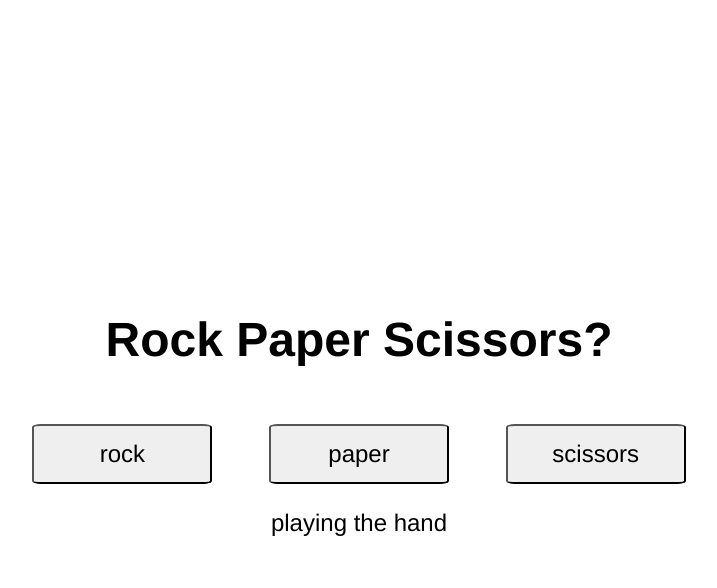
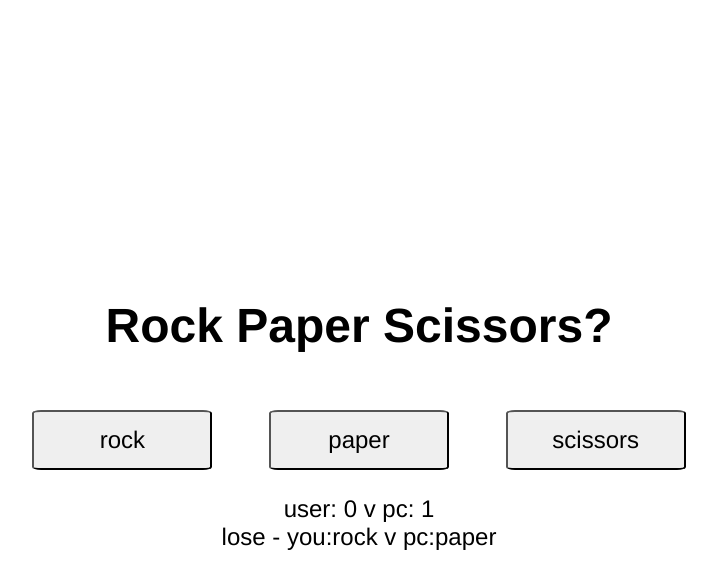
Before and after one commit to Dechol/rpsjs, a plain HTML site: page index.html in a window 1280 px wide. Both pictures are taken after a click on the button "rock". Shown: the whole page, without its empty margins (281-998 px from the left). Drawn offline with Linux system fonts and the light colour scheme.

Commit message:
results log and score

```diff
--- a/index.html
+++ b/index.html
@@ -20,6 +20,7 @@
     <button class= "paper" >paper</button>
     <button class="scissors" >scissors</button>
   </Div>
+  <div class="score"></div>
   <div class="output"></div>
 
 </body>
--- a/script.js
+++ b/script.js
@@ -1,75 +1,72 @@
-//simple rps
-//user hand
-//pc hand
-//compare hands
-//display winner
-//playrounds
-
-//choose number of rounds
-//link game to DOM
-//show output
-
-//let rockbutton = document.querySelector('.rock')
 const buttons = document.querySelectorAll('button')
 const output = document.querySelector('.output')
+const score = document.querySelector('.score')
+
 
 buttons.forEach((button)=>{
     button.addEventListener('click', () => {
         //console.log(button.innerHTML)
         playhand(button.innerHTML)
-        output.innerHTML = 'playing the hand'
     })
 })
 
-// rockbutton.addEventListener('click', () =>{
-//     alert('hellow world')
-// })
+function playhand(buttonpress){
+    userchoice = buttonpress
+    pcchoice = getpcchoice()
+    winner = whowins()
+    const div = document.createElement('div')
+    div.textContent = `${winner} - you:${userchoice} v pc:${pcchoice}`
+    output.appendChild(div)
+    updatescore(winner)
+    console.log(userpoints,pcpoints)
+}
 
-//let numberofrounds = 3
+let userpoints = 0
+let pcpoints = 0
+function updatescore(x){
+    if( x == 'win'){
+        userpoints++
+    }
+    if (x == 'lose'){
+        pcpoints++
+    }
+    score.textContent = `user: ${userpoints} v pc: ${pcpoints}`
+}
 
-console.log('Rock Paper Scissors? ')
-
-//playrounds();
-
-function playhand(x){
-    userchoice = x
-    //userchoice = prompt('rock paper or scissors?')
-    console.log('you pick',userchoice)
-    pcchoice = getpcchoice()
-    whowins();
+function resultsoutput (result){
+    div.textContent = result
+    output.appendChild('div')
 }
 
 function getpcchoice(){
     randomnumber = Math.floor(Math.random()*3)
     if (randomnumber === 0){
-        console.log('computer picks rock');
         return 'rock';
     } else if (randomnumber===1) {
-        console.log('computer picks paper');
         return 'paper';
     } else if (randomnumber === 2){
-        console.log('computer picks scissors');
         return 'scissors';
     } else {
-        console.log('error');
+        console.log('pc picked a sausage.. something is wrong');
     }
 }
 
 function whowins(){
     if (userchoice === pcchoice){
-            console.log('TIE')
+            return 'tie'
     } else if (
         (userchoice == 'rock' && pcchoice == 'scissors')||
         (userchoice == 'paper' && pcchoice == 'rock')||
         (userchoice == 'scissors' && pcchoice == 'paper')){
-            console.log('WIN')
+            return 'win'
     } else if(
         (userchoice == 'rock' && pcchoice == 'paper')||
         (userchoice == 'paper' && pcchoice == 'scissors')||
         (userchoice == 'scissors' && pcchoice == 'rock')) {
-            console.log('LOSE')
+            return 'lose'
     } else {
         console.log('unexpected ending.. must be an error')
+        return 'error'
     }
 }
 
```
